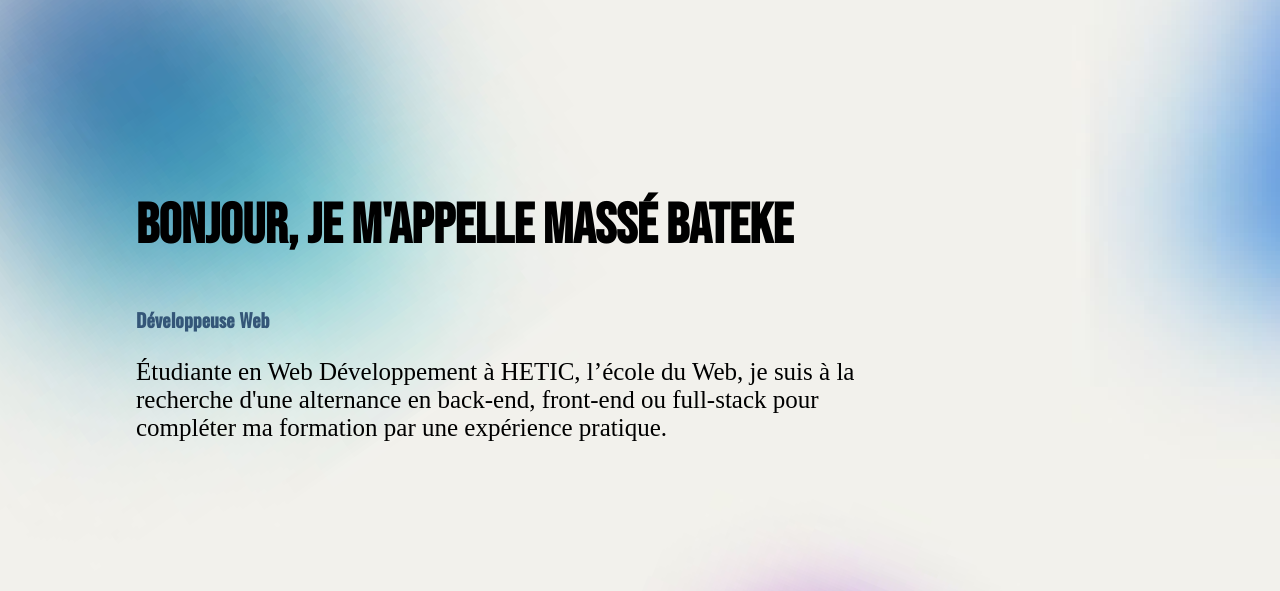
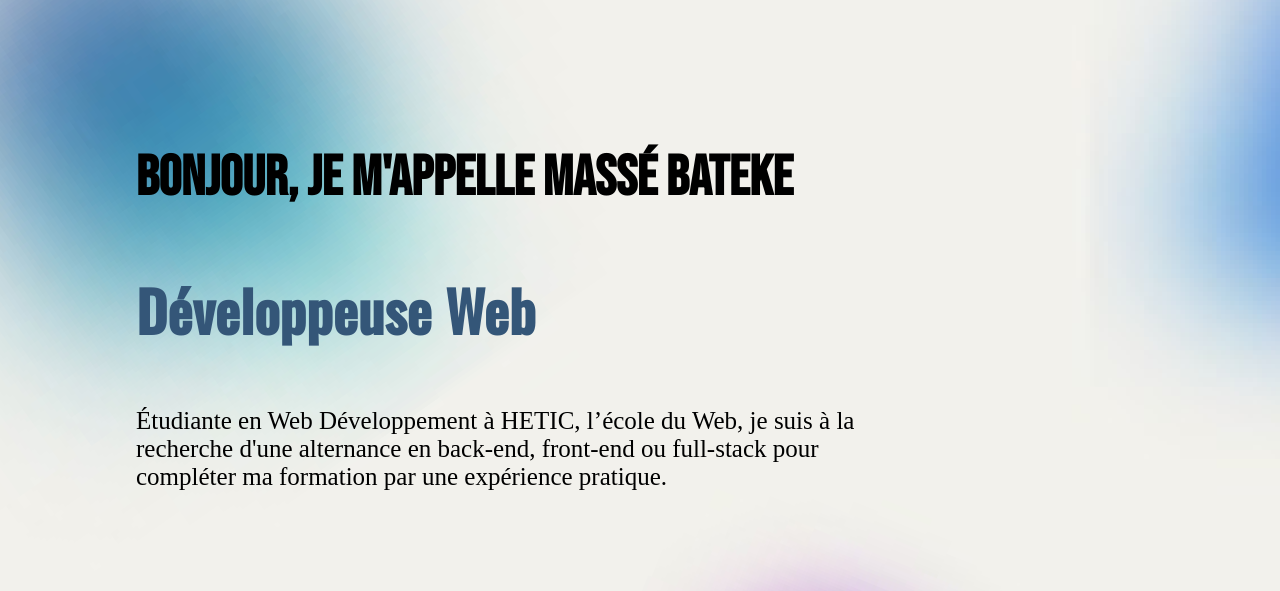
Before and after one commit to massebateke/mass-s-portfolio, a PHP site: page / in a window 1280 px wide. Shown: the part 101-692 px from the top of the page. Run offline with PHP 8.4, Linux system fonts and the light colour scheme.

```diff
--- a/style.css
+++ b/style.css
@@ -58,11 +58,11 @@ body{
     font-family: 'Bebas Neue', sans-serif;
     position: relative ; /* dispaly = flex ??*/
     font-size: 56px;
-    font-weight: 700;
 }
 
 .descriptionAcceuil h3{
     font-family: 'Oswald', sans-serif;
+    font-size: 56px;
     position: relative;
     color: #345678;
 }
```
